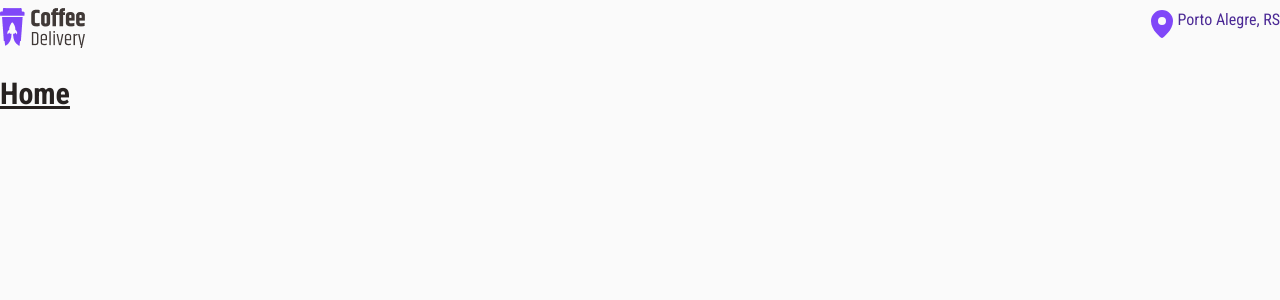
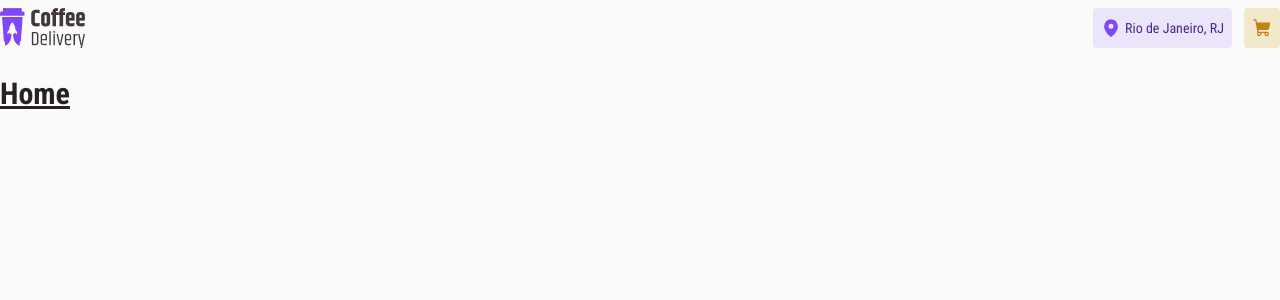
Before and after one commit to thauandev/coffe-shop, a Next.js app: page / in a window 1280 px wide. Shown: the top 300 px of the page. Built offline with nearby package versions, Linux system fonts and the light colour scheme.

Commit message:
feature: header

```diff
--- a/src/app/components/Header/index.tsx
+++ b/src/app/components/Header/index.tsx
@@ -1,6 +1,6 @@
 'use client'
 
-import { MapPin } from '@phosphor-icons/react'
+import { MapPin, ShoppingCart } from '@phosphor-icons/react'
 import Image from 'next/image'
 import React from 'react'
 
@@ -14,12 +14,18 @@ const Header: React.FC = () => {
         src="/logo.png"
         alt="logo"
       />
-      <div className="flex">
-        <div>
-          <MapPin color="var(--purple)" size={32} weight="fill" />
+      <div className="flex gap-3">
+        <div className="flex items-center gap-1 px-2 w-143 bg-purple-100 rounded">
+          <div>
+            <MapPin color="var(--purple)" size={20} weight="fill" />
+          </div>
+          <div>
+            <span className="text-purple-300 text-sm">Rio de Janeiro, RJ</span>
+          </div>
         </div>
-        <div>
-          <span className="text-purple-200">Porto Alegre, RS</span>
+
+        <div className="flex items-center gap-1 px-2 w-143 bg-yellow-100 rounded">
+          <ShoppingCart color="var(--yellowdark)" size={20} weight="fill" />
         </div>
       </div>
     </header>
--- a/src/app/globals.css
+++ b/src/app/globals.css
@@ -6,6 +6,7 @@
   --background: #fafafa;
   --base-title: #272221;
   --purple: #8047f8;
+  --yellowdark: #c47f17;
 }
 
 body {
--- a/src/app/layout.tsx
+++ b/src/app/layout.tsx
@@ -11,11 +11,11 @@ const baloo = Baloo_2({ subsets: ['latin'], weight: ['700', '800'] })
 const roboto = Roboto_Condensed({ subsets: ['latin'], weight: ['400', '700'] })
 
 export const metadata: Metadata = {
-  title: 'Create Next App',
-  description: 'Generated by create next app'
+  title: 'Coffe Delivery',
+  description: 'Coffe Delivery app',
 }
 
-export default function RootLayout ({ children }: RootLayoutProps): JSX.Element {
+export default function RootLayout({ children }: RootLayoutProps): JSX.Element {
   return (
     <html lang="en">
       <body className={(baloo.className, roboto.className)}>
--- a/tailwind.config.ts
+++ b/tailwind.config.ts
@@ -9,8 +9,14 @@ const config: Config = {
   theme: {
     colors: {
       purple: {
-        100: '#8047f8',
-        200: '#4b2995'
+        100: '#EBE5F9',
+        200: '#8047f8',
+        300: '#4b2995'
+      },
+      yellow: {
+        100: '#F1E9C9',
+        200: '#DBAC2C',
+        300: '#C47F17'
       }
 
     }
```
